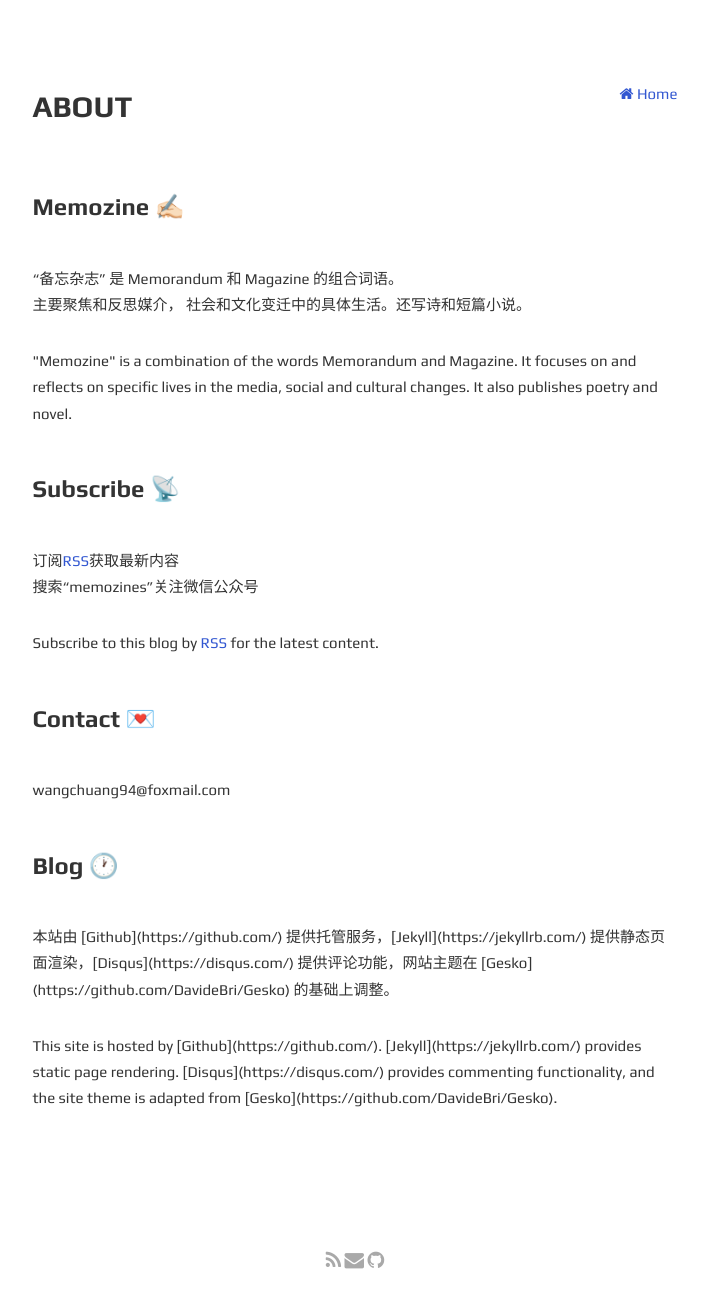
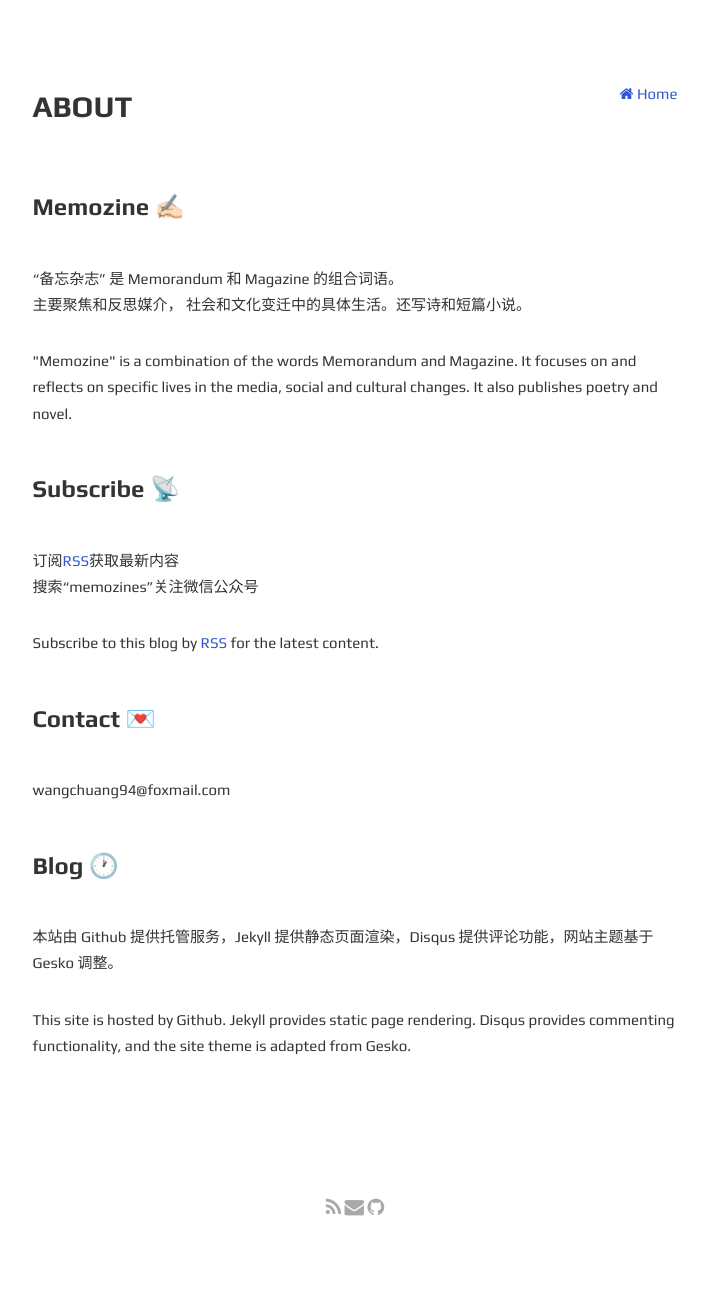
Before and after one commit to codyb1ue/codyb1ue.github.io, a Jekyll site: the page built from about.html, in a window 1280 px wide. Shown: the whole page, without its empty margins (285-993 px from the left). Built offline with Jekyll 4.4.1, drawn with Linux system fonts in a browser that asks for light colours; after the commit the page ends 1238 px from its top, so only the background shows below that.

Commit message:
Update about.html

```diff
--- a/about.html
+++ b/about.html
@@ -19,7 +19,7 @@ layout: page
 <p>wangchuang94@foxmail.com</p>
 <br>
 <h3>Blog 🕐</h3>
-<p>本站由 [Github](https://github.com/) 提供托管服务，[Jekyll](https://jekyllrb.com/) 提供静态页面渲染，[Disqus](https://disqus.com/) 提供评论功能，网站主题在 [Gesko](https://github.com/DavideBri/Gesko) 的基础上调整。</p>
-<p>This site is hosted by [Github](https://github.com/). [Jekyll](https://jekyllrb.com/) provides static page rendering. [Disqus](https://disqus.com/) provides commenting functionality, and the site theme is adapted from [Gesko](https://github.com/DavideBri/Gesko).</p>
+<p>本站由 Github 提供托管服务，Jekyll 提供静态页面渲染，Disqus 提供评论功能，网站主题基于 Gesko 调整。</p>
+<p>This site is hosted by Github. Jekyll provides static page rendering. Disqus provides commenting functionality, and the site theme is adapted from Gesko.</p>
 <br>
 </p>
```
